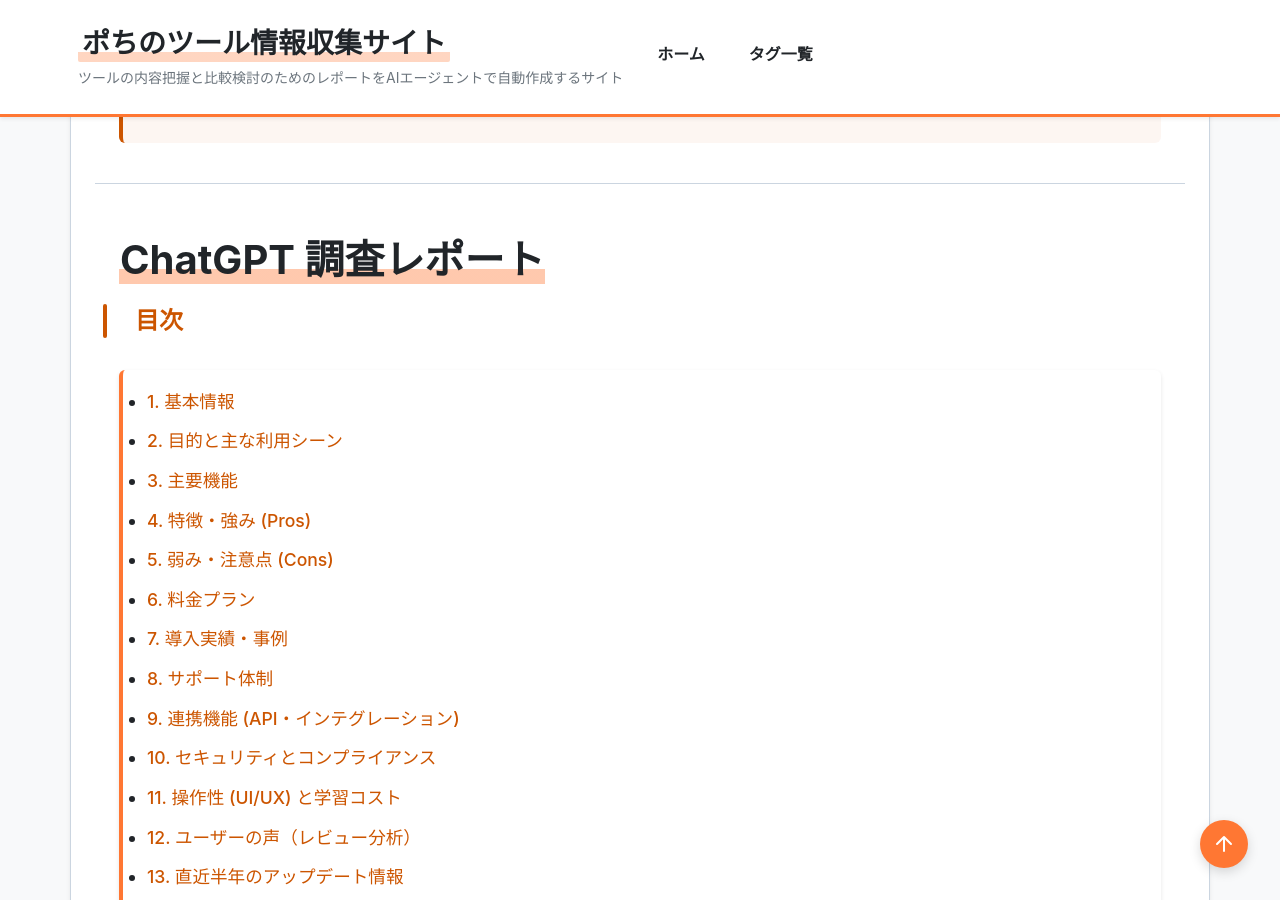
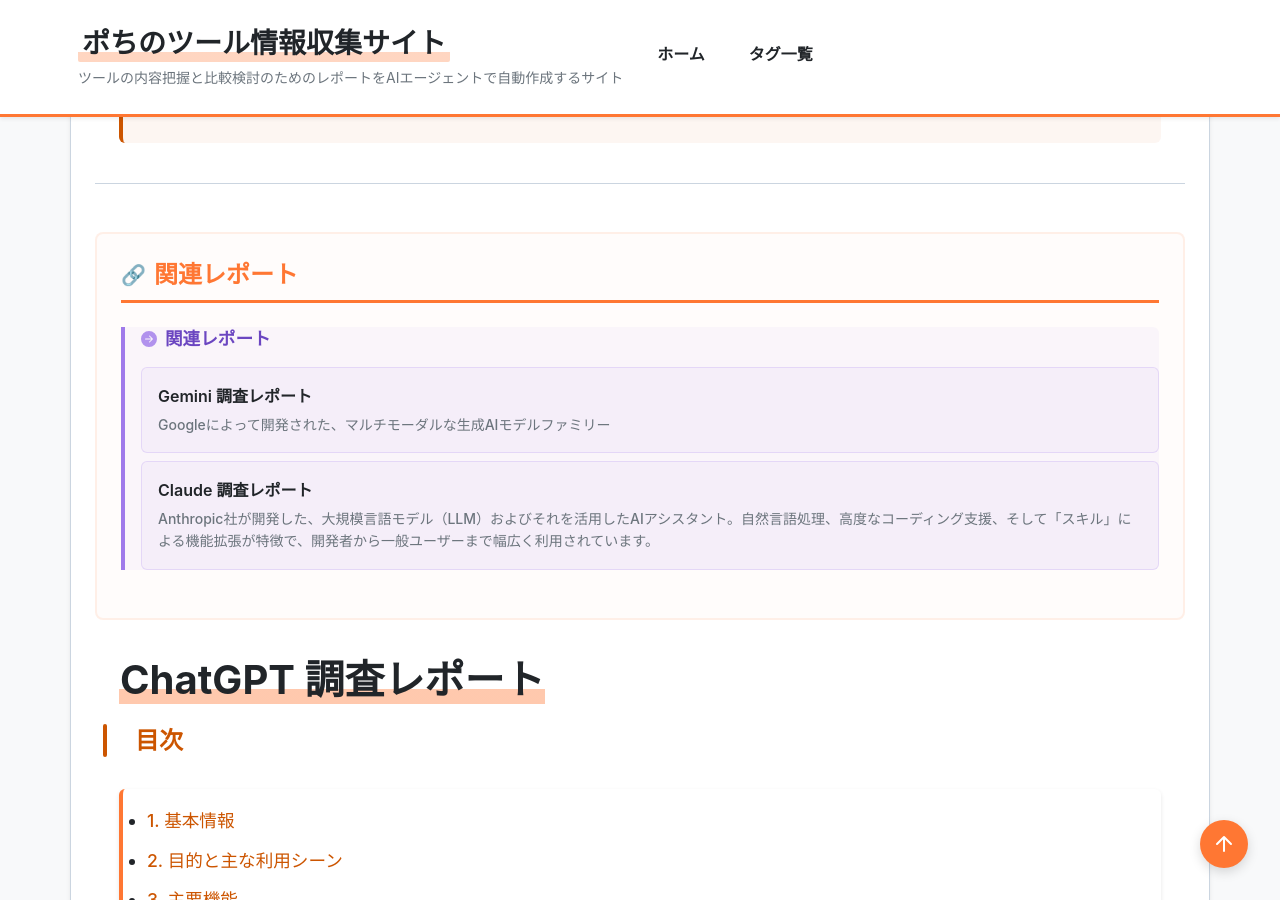
Before and after one commit to aegisfleet/tool-survey-report, a Jekyll site: the page built from _reports/chatgpt.md, in a window 1280 px wide and 900 px high, scrolled down 385 px. Built offline with Jekyll 4.4.1, drawn with Linux system fonts in a browser that asks for light colours.

Commit message:
feat: 主要な生成AIツールのカテゴリと関連付けを整理 (#114)
task-organizing-category-tags.mdの指示に従い、主要な生成AIツールであるChatGPT、Gemini、Claudeのレポートファイルを整理しました。

- `_reports/claude.md` のカテゴリを `開発者ツール` から `生成AI` に変更し、他のツールと統一しました。
- `_reports/chatgpt.md`, `_reports/gemini.md`, `_reports/claude.md` のそれぞれに `relationships` を追加し、互いを `related_tools` として設定しました。これにより、ツール間の競合・代替関係が明確になります。
- `task-organizing-category-tags.md` に今回の作業内容を記録しました。

Co-authored-by: google-labs-jules[bot] <161369871+google-labs-jules[bot]@users.noreply.github.com>

```diff
--- a/_reports/chatgpt.md
+++ b/_reports/chatgpt.md
@@ -12,6 +12,10 @@ tags:
   - "大規模言語モデル"
   - "会話型AI"
 description: "OpenAIによって開発された、自然言語処理と生成に優れた能力を持つ最先端の会話型AIモデル。文章作成、アイデア出し、コーディング、翻訳など多岐にわたるタスクを対話形式で実行できます。"
+relationships:
+  related_tools:
+    - "Gemini"
+    - "Claude"
 ---
 
 # **ChatGPT 調査レポート**
--- a/_reports/claude.md
+++ b/_reports/claude.md
@@ -1,7 +1,7 @@
 ---
 title: "Claude 調査レポート"
 tool_name: "Claude"
-category: "開発者ツール"
+category: "生成AI"
 developer: "Anthropic"
 official_site: "https://claude.ai/"
 date: "2025-10-18"
@@ -12,6 +12,10 @@ tags:
   - "開発自動化"
   - "LLM"
 description: "Anthropic社が開発した、大規模言語モデル（LLM）およびそれを活用したAIアシスタント。自然言語処理、高度なコーディング支援、そして「スキル」による機能拡張が特徴で、開発者から一般ユーザーまで幅広く利用されています。"
+relationships:
+  related_tools:
+    - "ChatGPT"
+    - "Gemini"
 ---
 
 # **Claude 調査レポート**
```
Also changed, not shown: _reports/gemini.md (+4 -0 lines), task-organizing-category-tags.md (+9 -0 lines).
